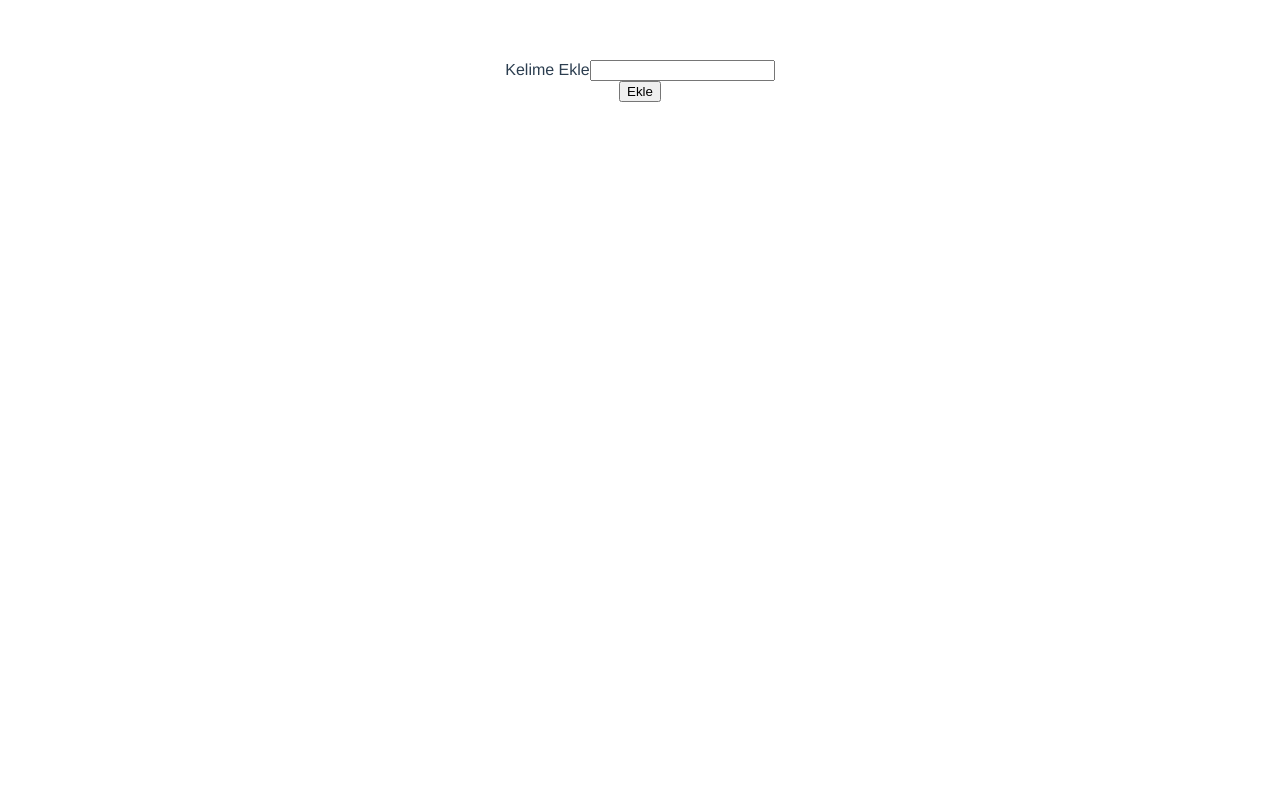
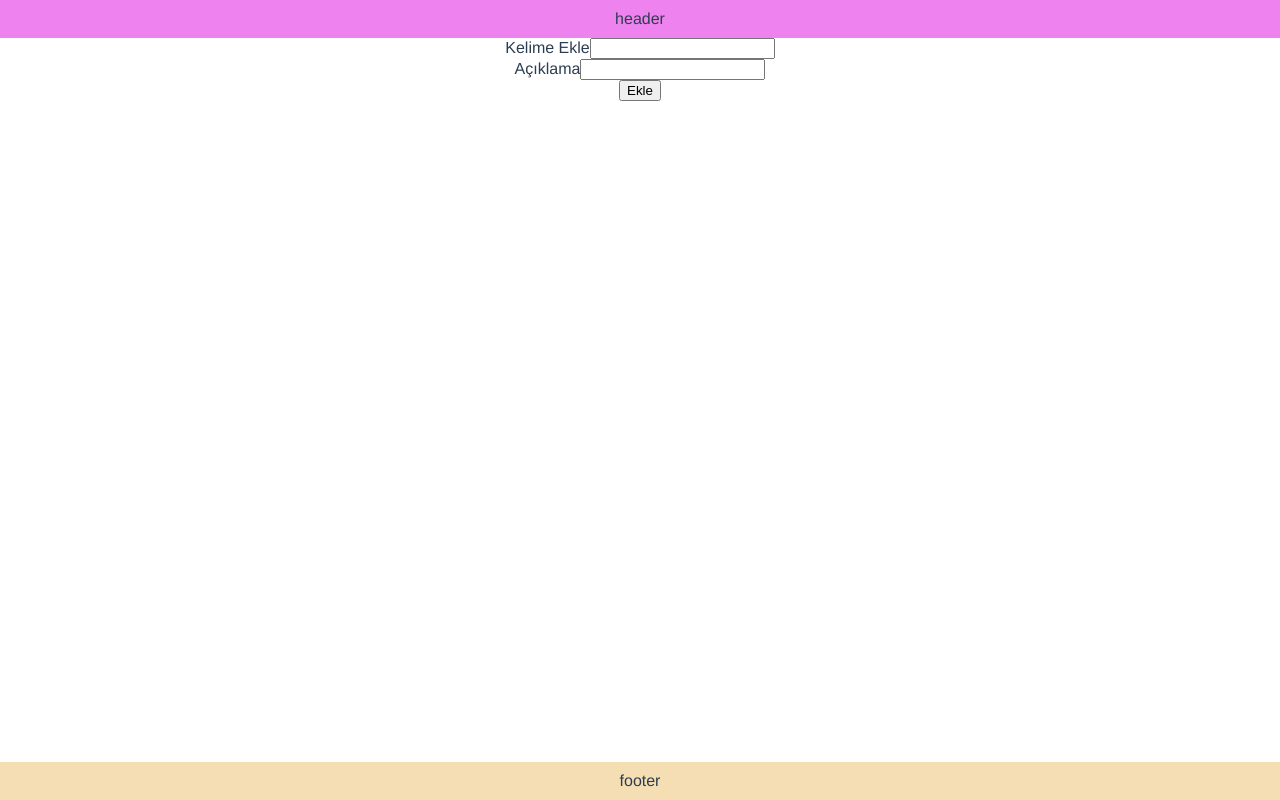
Before and after one commit to pehlivandev/mevn-boilerplate, a Vue app in the folder client/: page / in a window 1280 px wide. Built offline with nearby package versions, Linux system fonts and the light colour scheme.

Commit message:
createwordform is created

```diff
--- a/client/package.json
+++ b/client/package.json
@@ -9,7 +9,9 @@
   },
   "dependencies": {
     "core-js": "^3.6.5",
-    "vue": "^3.0.0"
+    "vue": "^3.0.0",
+    "@vuelidate/core": "^2.0.0-alpha.34",
+    "@vuelidate/validators": "^2.0.0-alpha.26"
   },
   "devDependencies": {
     "@vue/cli-plugin-babel": "~4.5.13",
--- a/client/src/App.vue
+++ b/client/src/App.vue
@@ -1,30 +1,84 @@
 <template>
-  <div>
-    <div class="form">
+  <div class="main">
+    <header>header</header>
+    <div class="content">
       <div>
-        <label>Kelime Ekle</label>
-        <input type="text" />
+        <label for="name">Kelime Ekle</label>
+        <input
+          type="text"
+          name="name"
+          id="name"
+          v-model="v$.name.$model"
+        />
+      </div>
+      <div>
+        <label for="description">Açıklama</label>
+        <input
+          type="text"
+          name="description"
+          id="description"
+          v-model="v$.description.$model"
+        />
       </div>
       <div>
         <input type="button" value="Ekle" @click="addWord()" />
       </div>
     </div>
+    <footer>footer</footer>
   </div>
 </template>
 
 <script setup>
-  function addWord () {
-    alert('add word')
+import { computed, reactive } from 'vue'
+import useVuelidate from '@vuelidate/core'
+
+const state = reactive({
+  name: '',
+  description: ''
+})
+
+const rules = computed(() => {
+  const localRules = {
+    name: {},
+    description: {}
   }
+
+  return localRules
+})
+
+const v$ = useVuelidate(rules, state)
+
+function addWord () {
+  alert('add word')
+}
 </script>
 
 <style>
+body {
+  padding: 0;
+  margin: 0;
+}
 #app {
   font-family: Avenir, Helvetica, Arial, sans-serif;
   -webkit-font-smoothing: antialiased;
   -moz-osx-font-smoothing: grayscale;
   text-align: center;
   color: #2c3e50;
-  margin-top: 60px;
+}
+.main {
+  display: flex;
+  flex-direction: column;
+  min-height: 100vh;
+}
+header {
+  padding: 10px;
+  background-color: violet;
+}
+.content {
+  flex-grow: 1;
+}
+footer {
+  padding: 10px;
+  background-color: wheat;
 }
 </style>
```
Also changed, not shown: client/src/services/word.service.js (added, +9 -0 lines), 1 other file (tests, documents, lock files or other folders).
